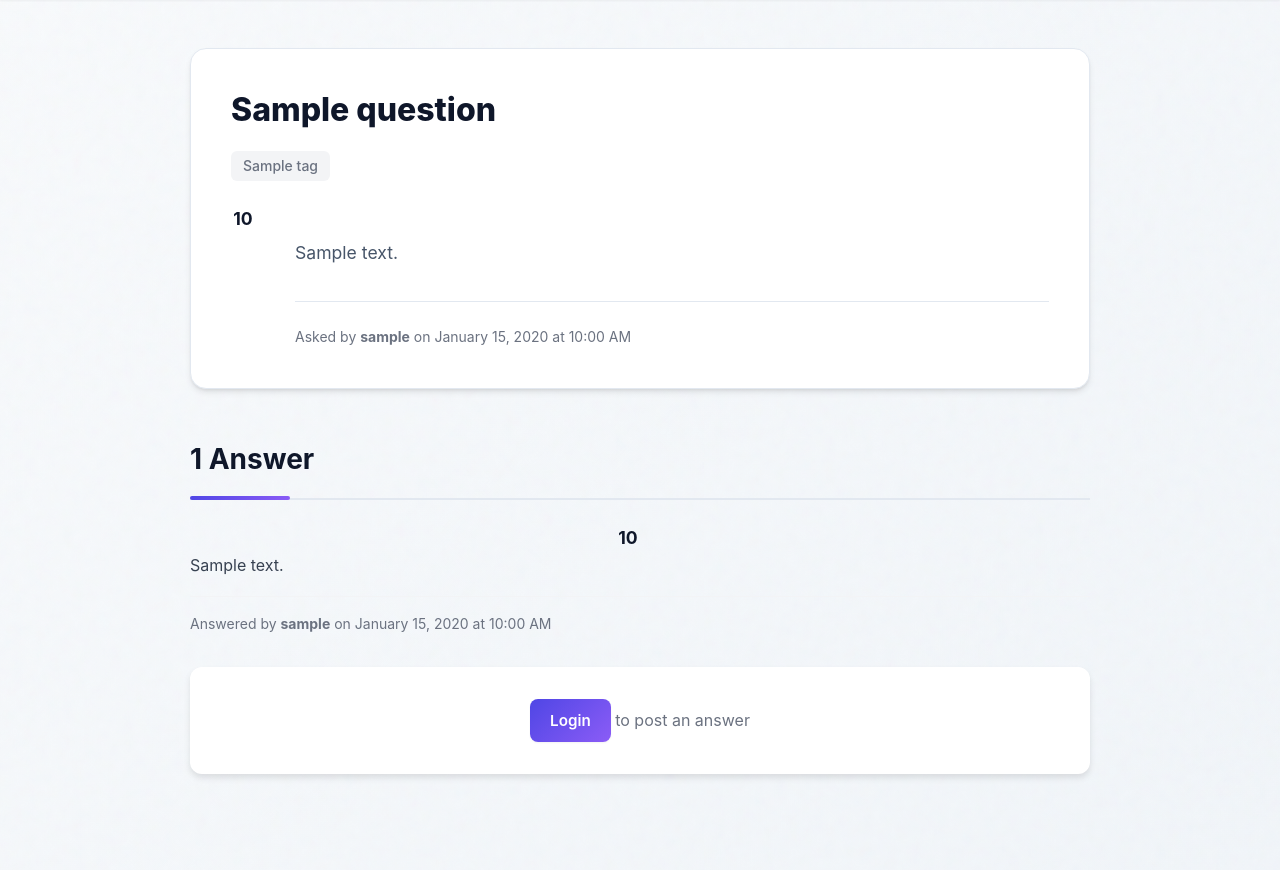
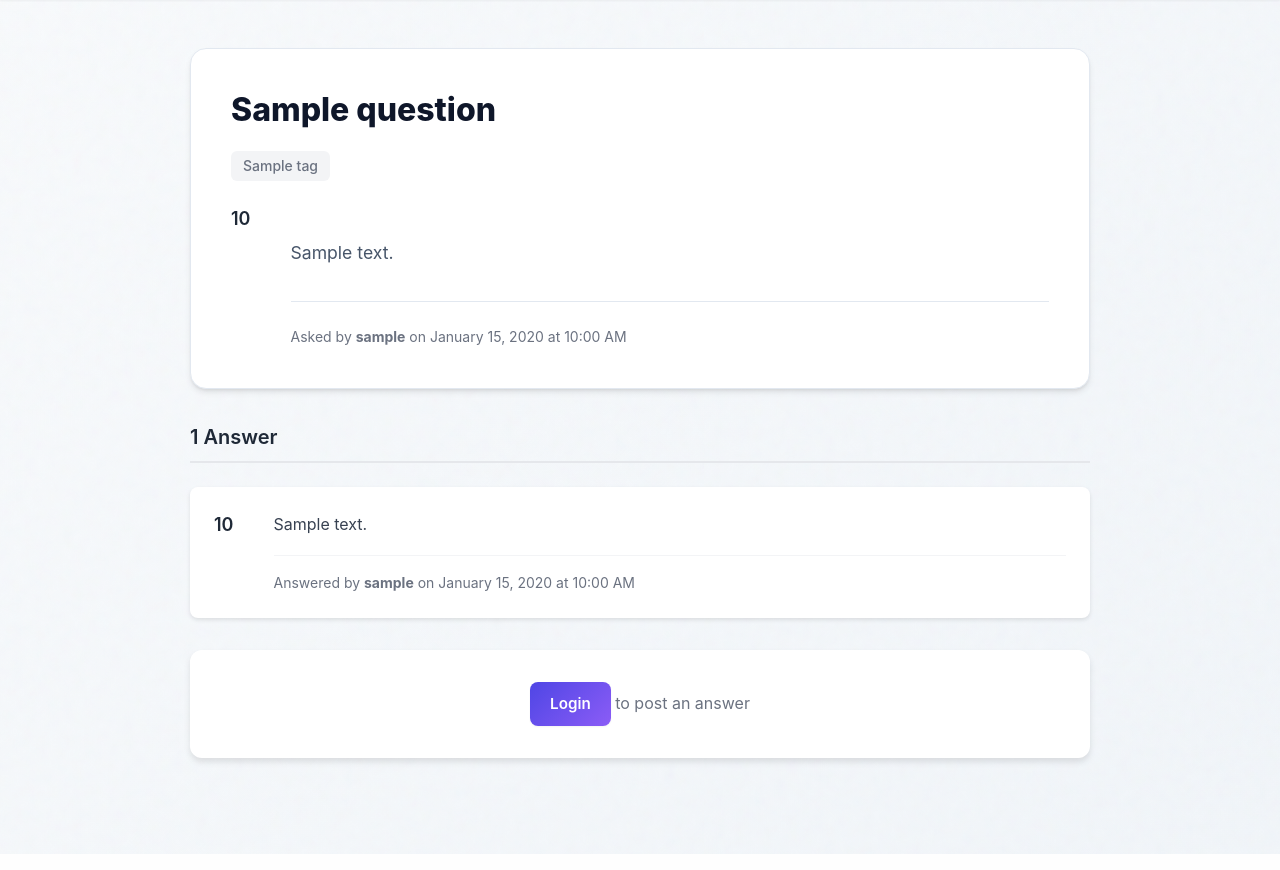
Before and after one commit to predat-r/askup, a Flask app: template templates/question.html in a window 1280 px wide. Shown: the part 83-953 px from the top of the page. Run offline with Flask 3, Linux system fonts and the light colour scheme; the template is opened without the code that fills it: most values are stand-ins (such as "Sample title", 1, 10 or a date in 2020).

Commit message:
fixed visual bug in questions template

```diff
--- a/app.py
+++ b/app.py
@@ -293,5 +293,5 @@ def search():
 
 if __name__ == '__main__':
     import os
-    port = int(os.environ.get('PORT', 5000))
+    port = int(os.environ.get('PORT', 5001))
     app.run(host='0.0.0.0', port=port, debug=True)
--- a/templates/question.html
+++ b/templates/question.html
@@ -112,33 +112,28 @@
     .vote-btn {
         background: none;
         border: none;
-        color: var(--gray-300);
+        font-size: 1.25rem;
         cursor: pointer;
-        font-size: 1.5rem;
-        width: 2.5rem;
-        height: 2.5rem;
-        border-radius: 50%;
-        display: flex;
-        align-items: center;
-        justify-content: center;
-        transition: all 0.2s ease;
+        padding: 0.5rem;
+        border-radius: 6px;
+        transition: all 0.2s;
+        color: #6b7280;
     }
 
     .vote-btn:hover {
-        background: var(--gray-100);
-        color: var(--primary);
+        background: #f3f4f6;
+        color: #3b82f6;
     }
 
     .vote-btn.active {
-        color: var(--primary);
+        color: #3b82f6;
+        background: #eff6ff;
     }
 
     .vote-count {
-        font-size: 1.1rem;
-        font-weight: 700;
-        color: var(--dark);
-        min-width: 1.5rem;
-        text-align: center;
+        font-weight: 600;
+        font-size: 1.125rem;
+        color: #1f2937;
     }
 
     .tags {
@@ -167,61 +162,22 @@
     }
 
     .answers-header {
-        font-size: 1.75rem;
-        font-weight: 700;
-        color: var(--dark);
-        margin: 3rem 0 1.5rem;
-        padding-bottom: 1rem;
-        border-bottom: 2px solid var(--gray-200);
-        position: relative;
+        font-size: 1.25rem;
+        font-weight: 600;
+        color: #1f2937;
+        margin-bottom: 1.5rem;
+        padding-bottom: 0.5rem;
+        border-bottom: 2px solid #e5e7eb;
     }
 
-    .answers-header::after {
-        content: '';
-        position: absolute;
-        bottom: -2px;
-        left: 0;
-        width: 100px;
-        height: 4px;
-        background: var(--gradient);
-        border-radius: 2px;
-    }
-
-    .answer-card {
+    .answer-item {
         background: white;
-        border-radius: 14px;
-        padding: 1.75rem;
-        margin-bottom: 1.75rem;
-        box-shadow: var(--shadow);
-        border: 1px solid var(--gray-200);
-        transition: all 0.3s ease;
-        position: relative;
-        overflow: hidden;
-    }
-
-    .answer-card:hover {
-        transform: translateY(-2px);
-        box-shadow: var(--shadow-lg);
-    }
-
-    .answer-card.best-answer {
-        border: 2px solid var(--success);
-        background: linear-gradient(135deg, rgba(16, 185, 129, 0.03) 0%, rgba(16, 185, 129, 0.01) 100%);
-    }
-
-    .best-answer-badge {
-        position: absolute;
-        top: 1rem;
-        right: 1rem;
-        background: var(--success);
-        color: white;
-        padding: 0.25rem 0.75rem;
-        border-radius: 20px;
-        font-size: 0.8rem;
-        font-weight: 600;
+        border-radius: 8px;
+        padding: 1.5rem;
+        margin-bottom: 1rem;
+        box-shadow: 0 2px 4px rgba(0, 0, 0, 0.1);
         display: flex;
-        align-items: center;
-        gap: 0.5rem;
+        gap: 1rem;
     }
 
     .answer-content {
```
